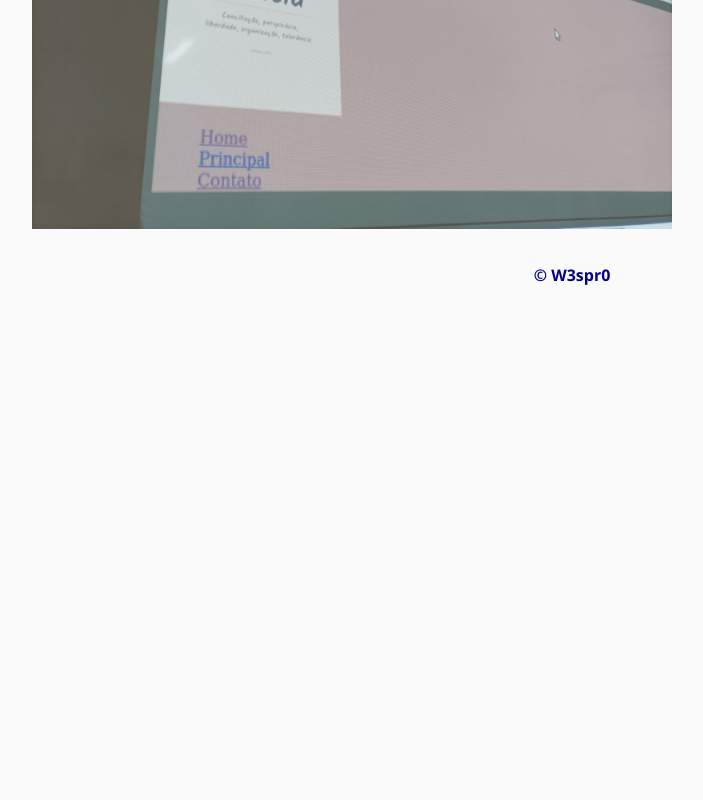
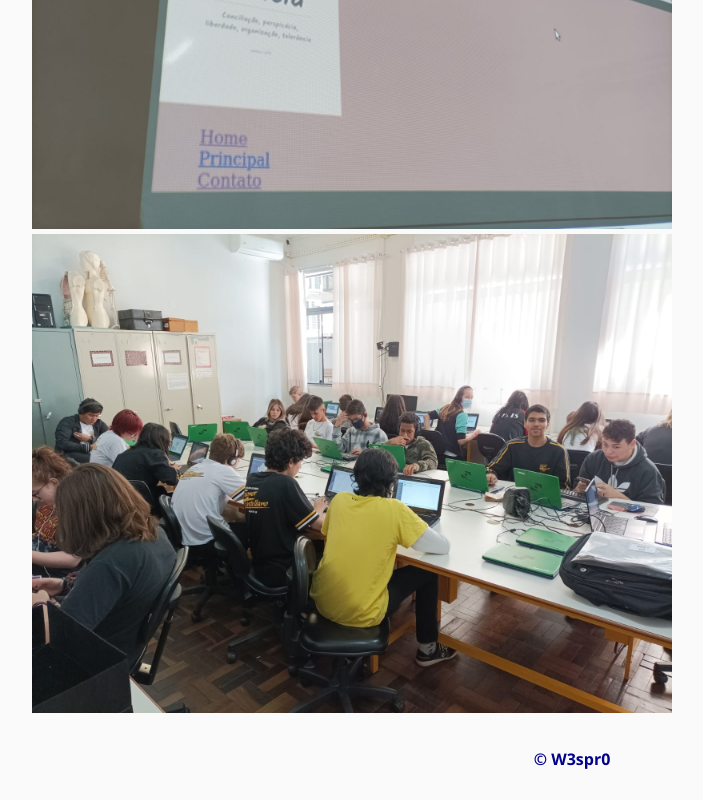
Before and after one commit to W3spr0/w3sNoticias, a plain HTML site: page noticia3.html in a window 1280 px wide. Shown: the part 4031-4831 px from the top of the page, without its empty margins (68-771 px from the left). Before the commit the page ends 4347 px from the top, so only its background shows below. Drawn offline with Linux system fonts and the light colour scheme.

Commit message:
Add files via upload

```diff
--- a/noticia3.html
+++ b/noticia3.html
@@ -52,6 +52,7 @@
             <img src="img/7.jpeg" alt="">
             <img src="img/8.jpeg" alt="">
             <img src="img/9.jpeg" alt="">
+            <img src="img/112.jpeg" alt="">
 
         </div>
     </div>
```
Also changed, not shown: img/112.jpeg (added).
